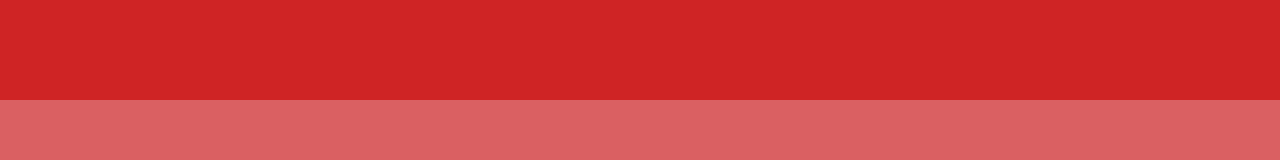
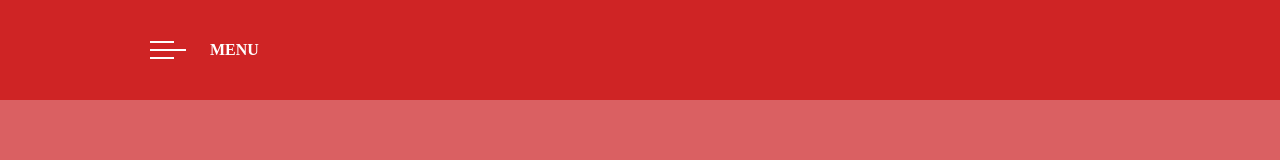
Before and after one commit to Brayan717171/coca-cola, a plain HTML site: page index.html in a window 1280 px wide. Shown: the top 160 px of the page. Drawn offline with Linux system fonts and the light colour scheme.

Commit message:
Adiciona HTML e CSS do header

```diff
--- a/index.html
+++ b/index.html
@@ -8,7 +8,11 @@
 </head>
 <body>
     <header>
-        <!-- Conteúdo do cabeçalho -->
+        <header>
+            <img src="./img/menu-burger.svg" alt="Menu hamburger">
+            <span>MENU</span>
+        </header>
+
     </header>
     <main>
         <!-- Conteúdo principal -->
--- a/style.css
+++ b/style.css
@@ -27,3 +27,15 @@ main {
     align-items: center;
     background-color: #DA6062;
 }
+header {
+    height: 100px;
+    display: flex;
+    align-items: center;
+    gap: 24px;
+    color: #FFFFFF;
+    padding-left: 75px;
+}
+
+header span {
+    font-weight: 600;
+}
```
Also changed, not shown: img/background-image.png (added), img/coca-cola.png (added), img/map.svg (added), img/menu-burger.svg (added), 1 other file.
